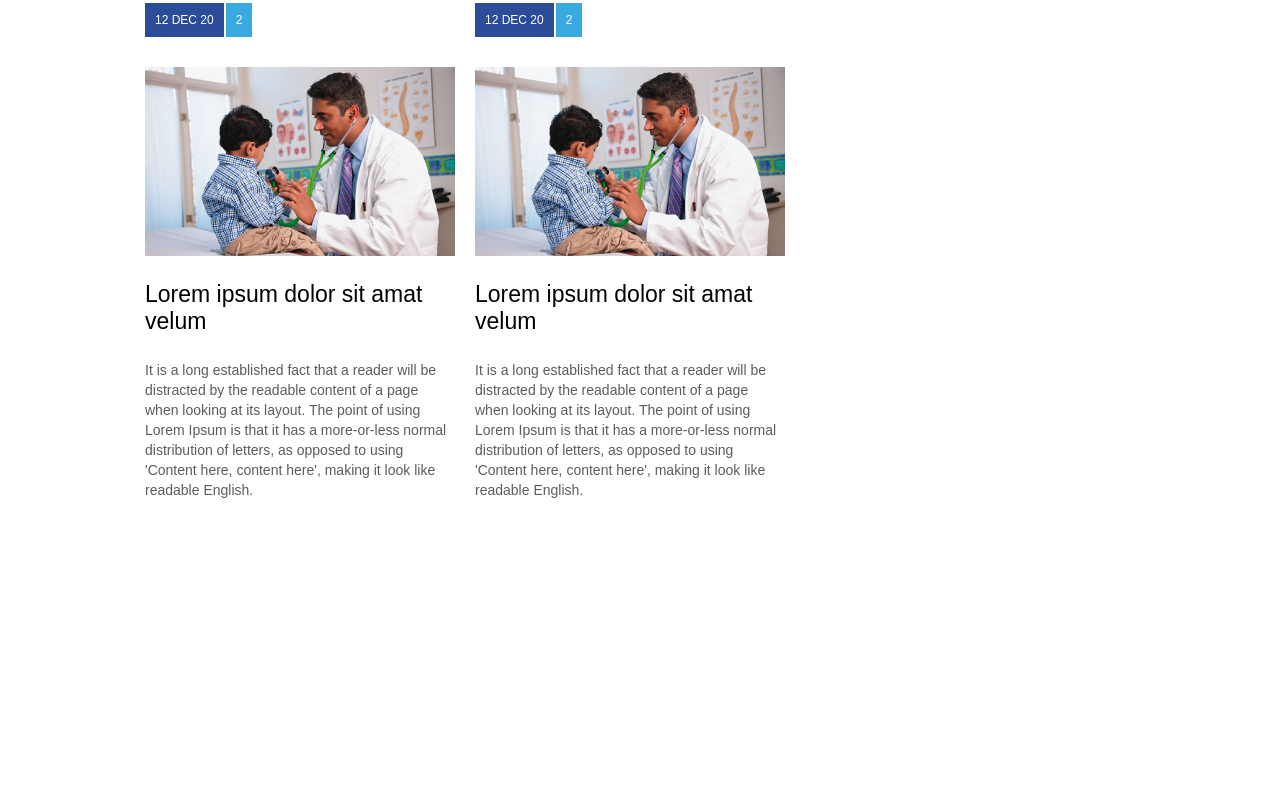
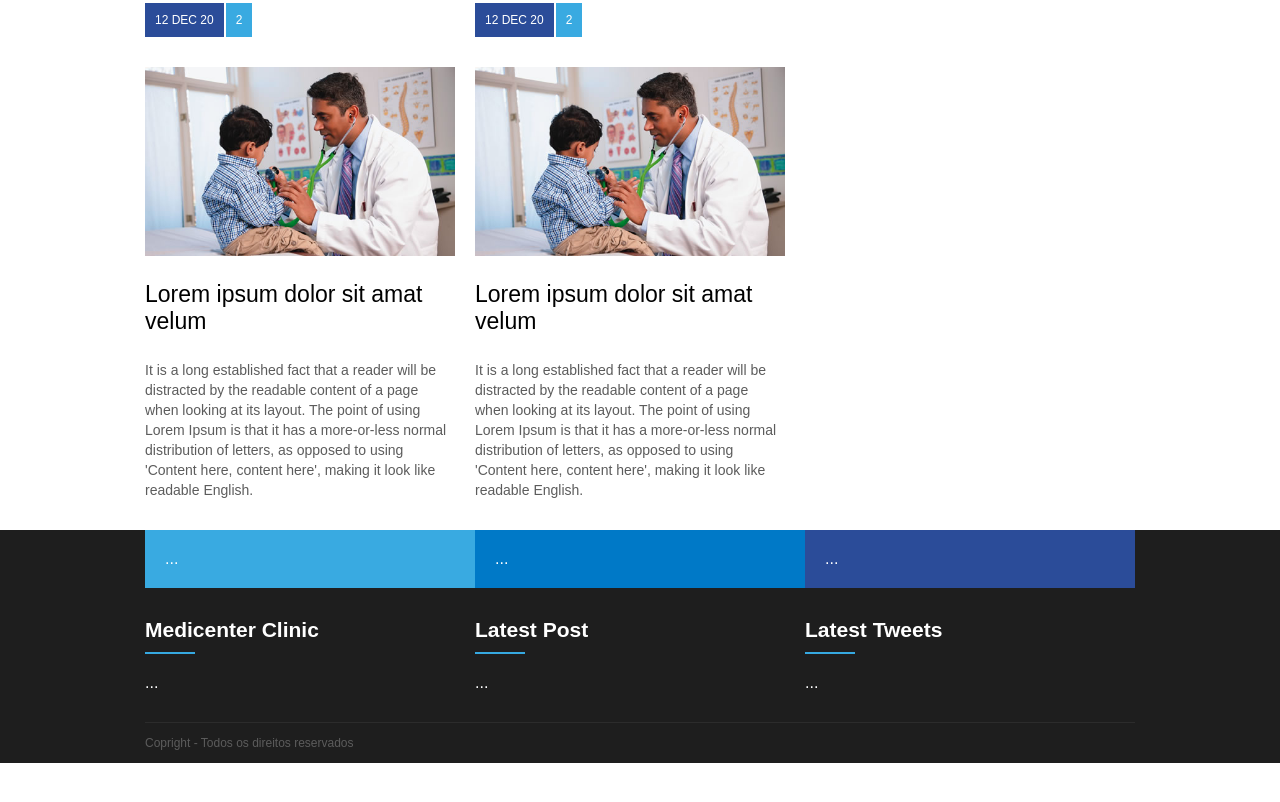
Before and after one commit to wevertonmonteiroc/mediacenter, a plain HTML site: page index.html in a window 1280 px wide. Shown: the part 1399-2201 px from the top of the page. After the commit the page ends 2162 px from the top, so only its background shows below. Drawn offline with Linux system fonts and the light colour scheme.

Commit message:
Construção do footer do site

```diff
--- a/assets/css/style.css
+++ b/assets/css/style.css
@@ -4,7 +4,7 @@
 body {
     margin: 0;
     padding: 0;
-    padding-bottom: 300px;
+
 }
 header {
     display: flex;
@@ -193,3 +193,53 @@ article .news_resume {
     font-size: 14;
     margin-bottom: 30px;
 }
+
+footer {
+    background-color: #1e1e1e;
+    display: flex;
+    justify-content: center;
+}
+.footer_menu {
+    display: flex;
+}
+.fm_1, .fm_2, .fm_3 {
+    flex: 1;
+    color: #ffffff;
+    padding: 20px;
+}
+.fm_1 {
+    background-color: #39aae1;
+}
+.fm_2 {
+    background-color: #0079c7;
+}.fm_3 {
+    background-color: #2b4c99;
+}
+.footer_menu a {
+    display: block;
+    text-decoration: none;
+    color: #FFFFFF;
+}
+.footer_area {
+    display: flex;
+}
+.footer_areaitem {
+    flex: 1;
+    color: #FFFFFF;
+}
+.flexColumn {
+    flex-direction: column;
+}
+
+footer .widget_tittle_text {
+    color: #FFFFFF;
+}
+
+.footer_copy {
+    border-top: 1px solid #2c2c2c;
+    height: 40px;
+    line-height: 40px;
+    color: #5c5c5c;
+    font-size: 12px;
+    margin-top: 30px;
+}
--- a/index.html
+++ b/index.html
@@ -164,6 +164,69 @@
     </section>
 
 
+    <footer>
+        <div class="container flexColumn">
+            <div class="footer_menu">
+                <div class="fm_1">
+                    <a href="">
+                        ...
+                    </a>
+                </div>
+                <div class="fm_2">
+                    <a href="">
+                        ...
+                    </a>
+                </div>
+                <div class="fm_3">
+                    <a href="">
+                        ...
+                    </a>
+                </div>
+            </div>
+
+           <div class="footer_area">
+               <div class="footer_areaitem">
+                <div class="widget">
+                    <div class="widget_tittle">
+                        <div class="widget_tittle_text">Medicenter Clinic</div>
+                        <div class="widget_tittle_bar"></div>
+                    </div>
+                    <div class="widget_body">
+                        ...
+                    </div>
+                </div>
+               </div>
+               <div class="footer_areaitem">
+                <div class="widget">
+                    <div class="widget_tittle">
+                        <div class="widget_tittle_text">Latest Post</div>
+                        <div class="widget_tittle_bar"></div>
+                    </div>
+                    <div class="widget_body">
+                        ...
+                    </div>
+                </div>
+            </div>
+            <div class="footer_areaitem">
+                <div class="widget">
+                    <div class="widget_tittle">
+                        <div class="widget_tittle_text">Latest Tweets</div>
+                        <div class="widget_tittle_bar"></div>
+                    </div>
+                    <div class="widget_body">
+                        ...
+                    </div>
+                </div>
+            </div>
+           </div>
+
+           <div class="footer_copy">
+               Copright - Todos os direitos reservados
+           </div>
+
+        </div>
+    </footer>
+
 
 
 
```
